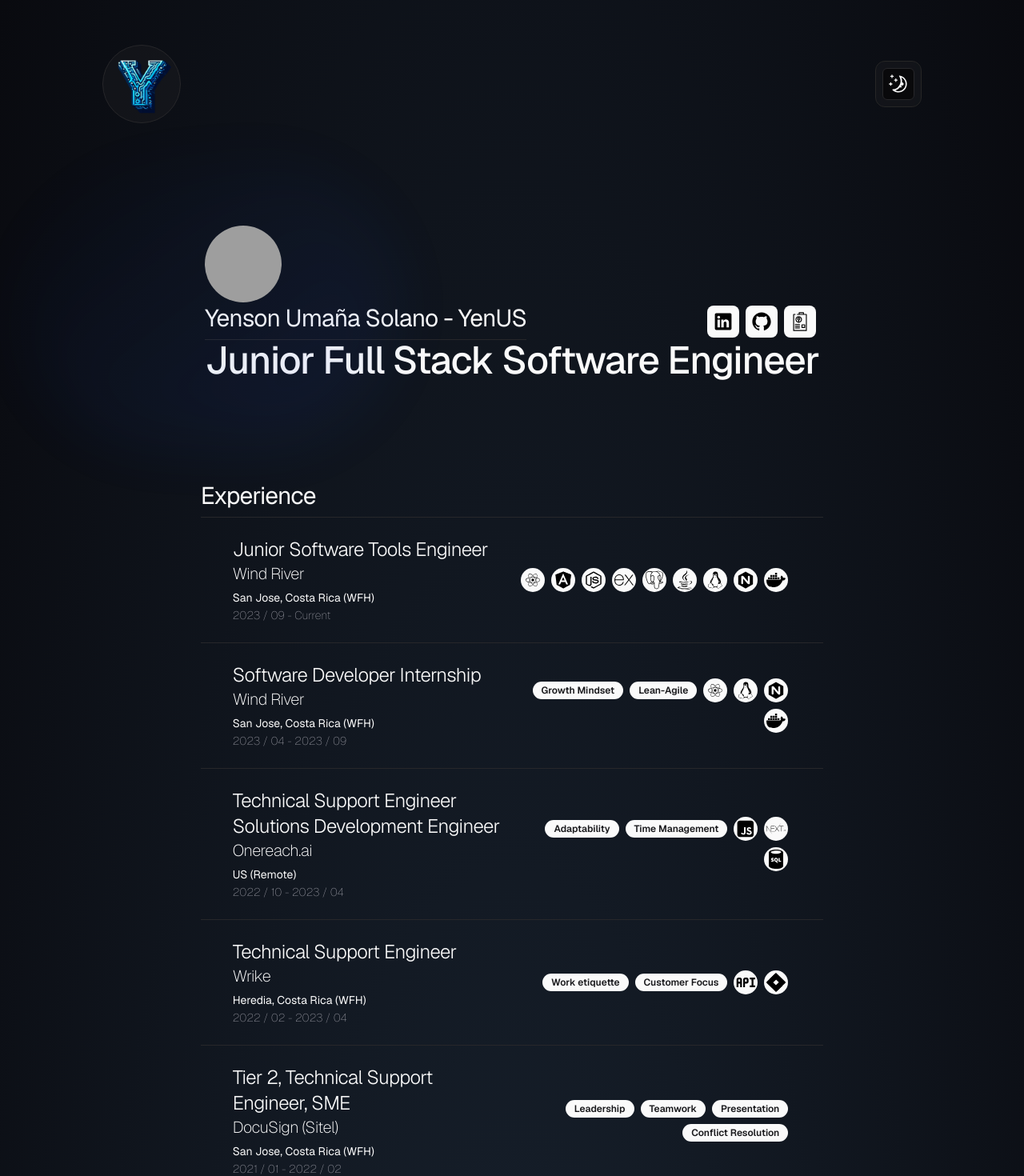
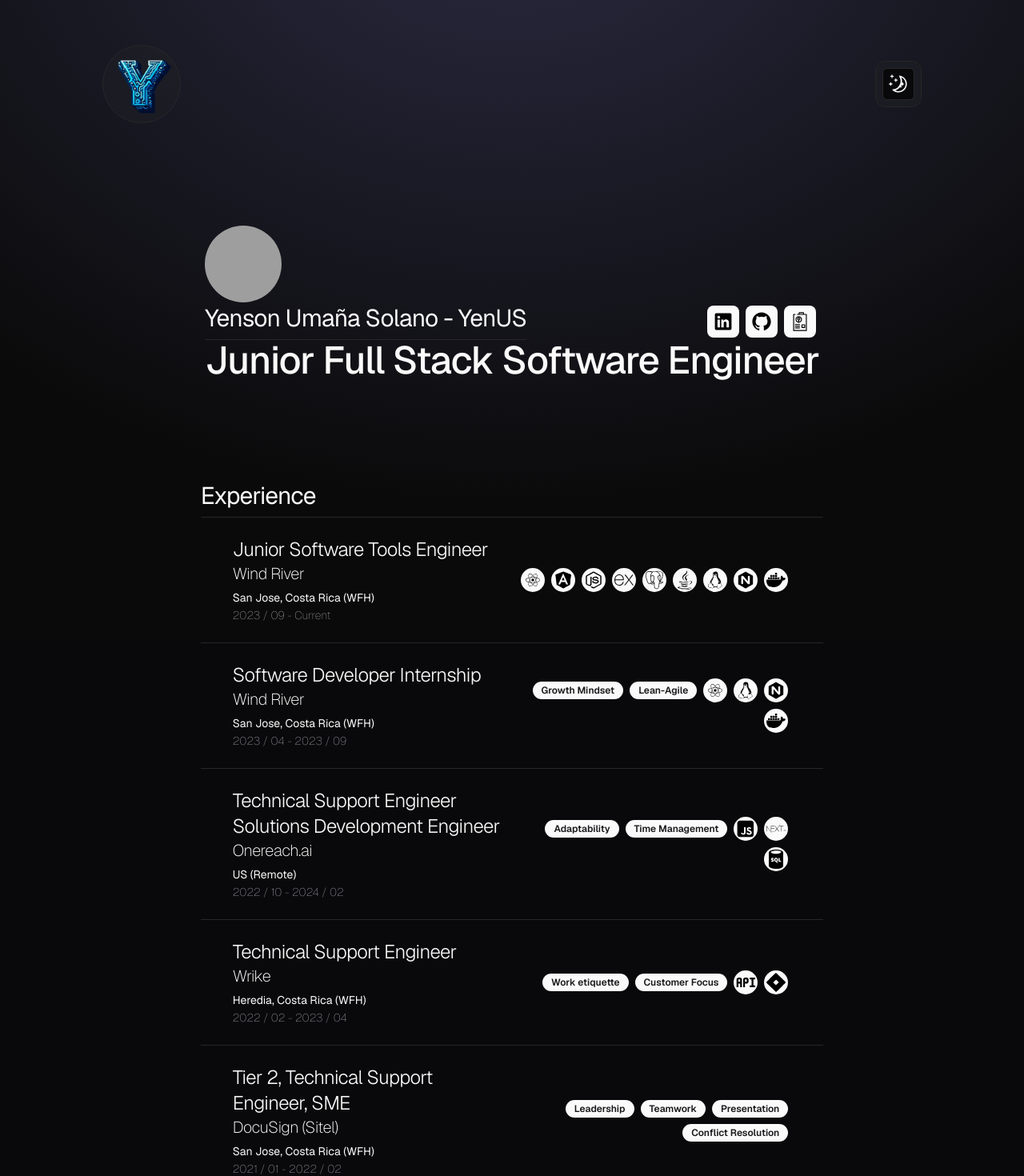
Before and after one commit to Yen-US/yenus_portfolio, a Next.js app: page / in a window 1280 px wide. Shown: the top 1470 px of the page at 80% size. Built offline with nearby package versions, Linux system fonts and the light colour scheme; grey boxes are pictures that could not be loaded.

Commit message:
Change BG

```diff
--- a/src/app/layout.tsx
+++ b/src/app/layout.tsx
@@ -26,16 +26,21 @@ export default function RootLayout({
           GeistSans.variable
         )}
       >
-        <StarField>
+        <div className="fixed top-0 z-[-2] h-screen w-full bg-[radial-gradient(circle_600px_at_50%_45%,#C9EBFF,transparent)] dark:bg-neutral-950 dark:bg-[radial-gradient(ellipse_80%_100%_at_50%_-20%,rgba(120,119,198,0.3),rgba(255,255,255,0))]"></div>
+
+
+
           <ThemeProvider
             attribute="class"
             defaultTheme="dark"
             disableTransitionOnChange
           >
             {children}
+
             <Footer></Footer>
+
           </ThemeProvider>
-        </StarField>
+
       </body>
     </html>
   );
--- a/src/components/experience-content.tsx
+++ b/src/components/experience-content.tsx
@@ -68,7 +68,7 @@ export default function Experience() {
                     <H3Typo>Technical Support Engineer <br /> Solutions Development Engineer</H3Typo>
                     <H4Typo>Onereach.ai</H4Typo>
                     <STypo>US (Remote)</STypo>
-                    <MutedTypo>2022 / 10 - 2023 / 04 </MutedTypo>
+                    <MutedTypo>2022 / 10 - 2024 / 02 </MutedTypo>
                 </article>
                 <aside className="flex items-center flex-wrap justify-end">
                     <Badge className="hover:animate-pulse m-1" title="Adaptability">Adaptability</Badge>
--- a/src/components/welcome-content.tsx
+++ b/src/components/welcome-content.tsx
@@ -13,7 +13,7 @@ import Link from "next/link"
 
 export default function Welcome() {
     return (
-        <section className="text-3xl relative flex place-items-center before:absolute before:h-[300px] before:w-[480px] before:-translate-x-1/2 before:rounded-full before:bg-gradient-radial before:from-white before:to-transparent before:blur-2xl before:content-[''] after:absolute after:-z-20 after:h-[180px] after:w-[240px] after:translate-x-1/3 after:bg-gradient-conic after:from-sky-200 after:via-blue-200 after:blur-2xl after:content-[''] before:dark:bg-gradient-to-br before:dark:from-transparent before:dark:to-blue-700 before:dark:opacity-10 after:dark:from-sky-900 after:dark:via-[#0141ff] after:dark:opacity-40 before:lg:h-[360px]">
+        <section className="text-3xl relative flex place-items-center">
             <article>
                 <Avatar>
                     <AvatarImage src="https://media.licdn.com/dms/image/C4D03AQHWIJ6gsFJ5Nw/profile-displayphoto-shrink_800_800/0/1542917630676?e=1704326400&v=beta&t=NFkSNcdMzzI-vGhCNa6JQhr0URSkwWZOP5mXE4Ky5hA" />
```
Also changed, not shown: package.json (+16 -16 lines), 1 other file (tests, documents, lock files or other folders).
